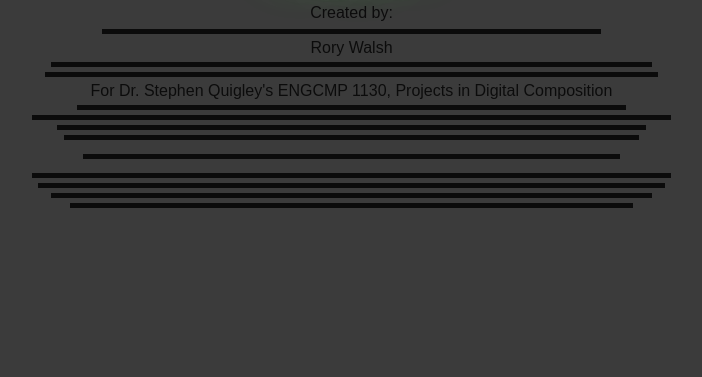
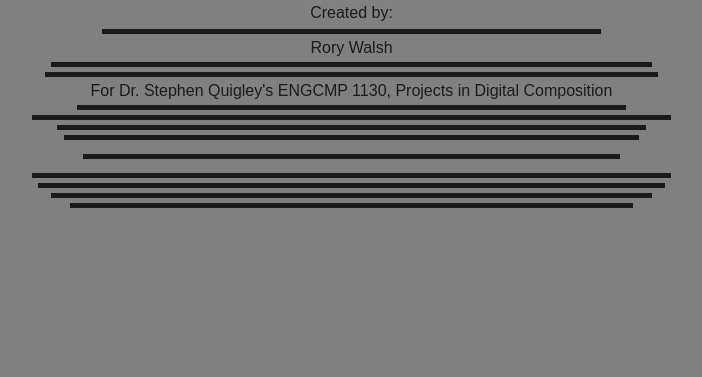
Before and after one commit to Pitt-Technical-Communications/excerpter, a plain HTML site: page index.html in a window 1280 px wide. Shown: the part 423-800 px from the top of the page, without its empty margins (289-991 px from the left). Drawn offline with Linux system fonts and the light colour scheme; files whose address does not match are found by name.

Commit message:
Change background color from dark to grey

```diff
--- a/style.css
+++ b/style.css
@@ -6,7 +6,7 @@
   }
 
   body {
-    background-color: #3b3b3b
+    background-color: grey
     ;
     margin: 0;
     font-family: 'Futura', sans-serif;
```
